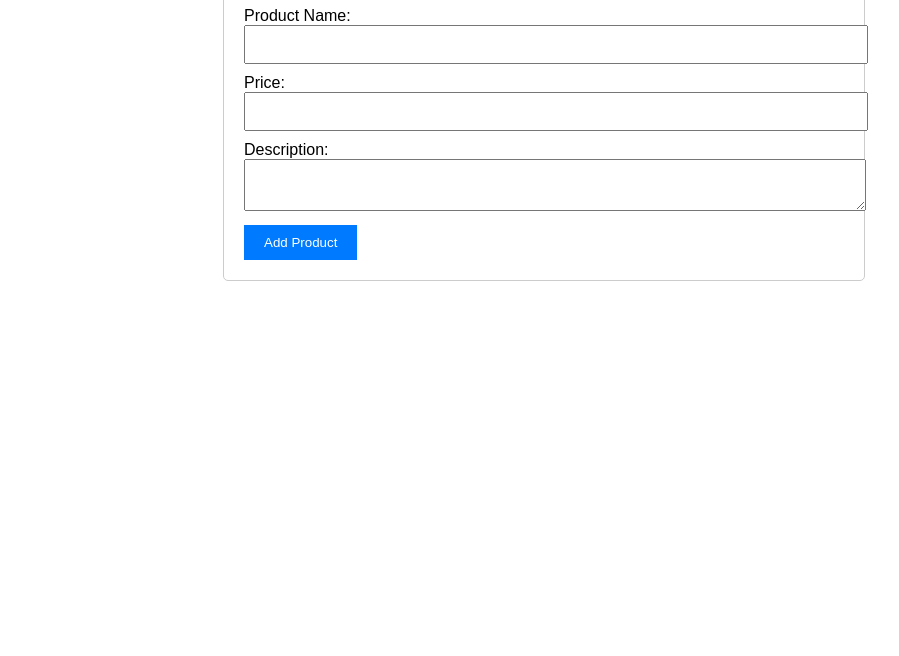
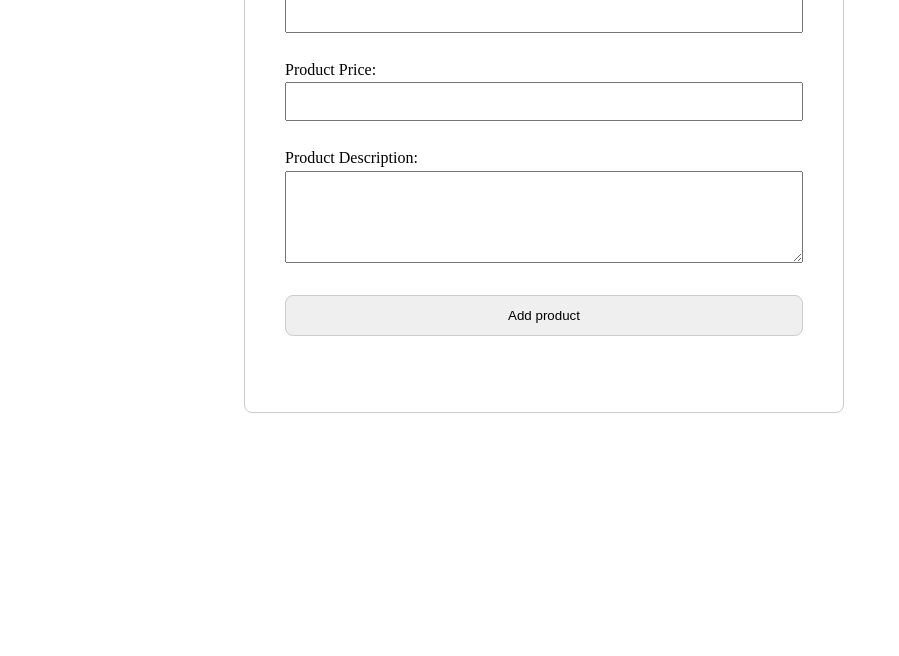
Before and after one commit to hoangnm-ndm/WEB2062, a website: page index.html in a window 1280 px wide. Shown: the part 144-800 px from the top of the page, without its empty margins (96-995 px from the left). Drawn offline with Linux system fonts and the light colour scheme; no server answers.

Commit message:
sua giao dien

```diff
--- a/index.html
+++ b/index.html
@@ -3,25 +3,40 @@
   <head>
     <meta charset="UTF-8" />
     <meta name="viewport" content="width=device-width, initial-scale=1.0" />
-    <title>Product Management</title>
+    <title>ASM Demo</title>
     <link rel="stylesheet" href="./style.css" />
   </head>
   <body>
-    <div class="container">
+    <div class="wrap">
       <h1>Product Management</h1>
-      <form id="productForm">
-        <label for="name">Product Name:</label>
-        <input type="text" id="name" required /><br />
-        <label for="price">Price:</label>
-        <input type="number" id="price" required /><br />
-        <label for="desc">Description:</label>
-        <textarea id="desc" required></textarea><br />
-        <button type="submit">Add Product</button>
-      </form>
+      <div class="flex-between">
+        <form action="" id="form">
+          <div class="form-control">
+            <label for="name">Product Name:</label>
+            <input required type="text" name="name" id="name" />
+          </div>
+          <div class="form-control">
+            <label for="name">Product Price:</label>
+            <input required type="number" name="price" id="price" />
+          </div>
+          <div class="form-control">
+            <label for="desc">Product Description:</label>
+            <textarea
+              rows="6"
+              required
+              type="text"
+              name="desc"
+              id="desc"
+            ></textarea>
+          </div>
 
-      <div id="productList"></div>
+          <div class="form-control">
+            <button type="submit">Add product</button>
+          </div>
+        </form>
+        <div id="productList"></div>
+      </div>
     </div>
-
     <script src="./main.js"></script>
   </body>
 </html>
--- a/main.js
+++ b/main.js
@@ -1,5 +1,5 @@
 const API = "http://localhost:3000/products";
-const productForm = document.getElementById("productForm");
+const productForm = document.getElementById("form");
 const productList = document.getElementById("productList");
 
 let editingProductId = null;
@@ -13,14 +13,13 @@ const fetchProducts = async () => {
     products.forEach((product) => {
       const productItem = document.createElement("div");
       productItem.innerHTML = `
-        <div>
+        <div class="product-card">
           <strong>Name:</strong> ${product.name} <br>
           <strong>Price:</strong> $${product.price} <br>
           <strong>Description:</strong> ${product.desc} <br>
           <button onclick="editProduct(${product.id})">Edit</button>
           <button onclick="deleteProduct(${product.id})">Delete</button>
         </div>
-        <hr>
       `;
       productList.appendChild(productItem);
     });
--- a/style.css
+++ b/style.css
@@ -1,30 +1,72 @@
-body {
-  font-family: Arial, sans-serif;
+* {
+  margin: 0;
+  padding: 0;
+  box-sizing: border-box;
 }
 
-.container {
-  max-width: 600px;
-  margin: 50px auto;
-  padding: 20px;
-  border: 1px solid #ccc;
-  border-radius: 5px;
+body {
+  line-height: 1.6;
 }
 
+ul,
+li {
+  list-style: none;
+}
+
+.wrap {
+  width: 80%;
+  margin: 0 auto;
+}
+
+.flex-between {
+  display: flex;
+  justify-content: space-between;
+  align-items: start;
+}
+
+form {
+  width: 600px;
+  padding: 40px;
+  border: 1px solid #ccc;
+  border-radius: 8px;
+  margin: 20px auto 0;
+}
+
+.form-control {
+  margin-bottom: 24px;
+  width: 100%;
+}
+
+label,
 input,
+button,
 textarea {
+  display: inline-block;
   width: 100%;
+}
+
+input {
   padding: 10px;
-  margin-bottom: 10px;
 }
 
 button {
-  padding: 10px 20px;
-  background-color: #007bff;
-  color: #fff;
-  border: none;
+  padding: 12px;
+  border: 1px solid #ccc;
+  border-radius: 8px;
   cursor: pointer;
+  transition: all 0.5s ease-in-out;
+  text-align: center;
+  margin-bottom: 12px;
 }
 
 button:hover {
-  background-color: #0056b3;
+  background-color: blue;
+  color: #fff;
 }
+
+.product-card {
+  padding: 12px;
+  border: 1px solid #ccc;
+  border-radius: 8px;
+  margin-bottom: 24px;
+}
```
Also changed, not shown: 1 other file.
